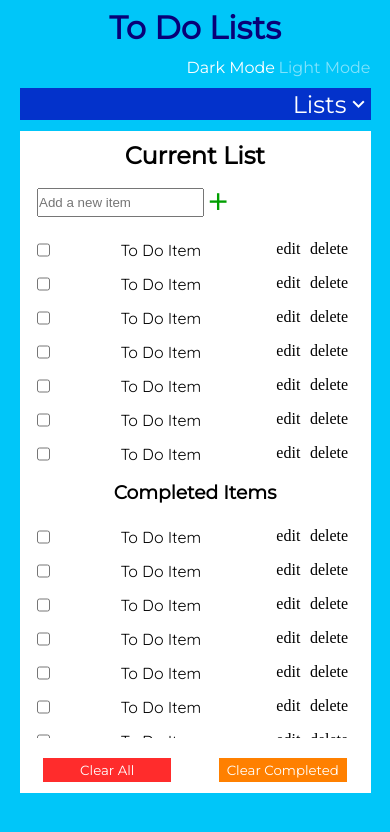
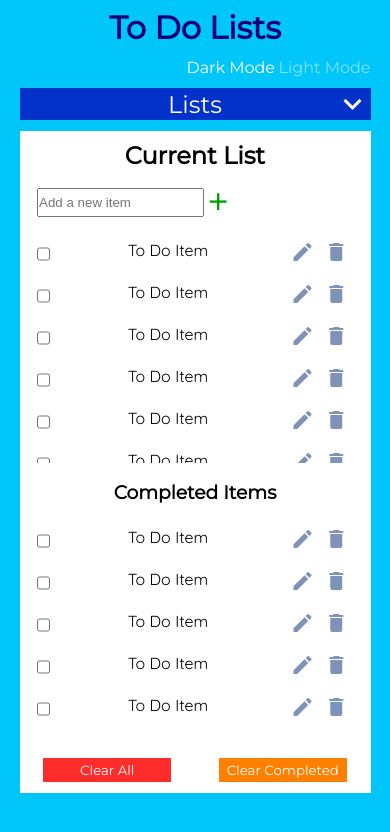
Before and after one commit to JillBirchall/to-do-lists, a React (Create React App) app: page / in a window 390 px wide. Shown: the top 832 px of the page. Built offline with nearby package versions, Linux system fonts and the light colour scheme.

Commit message:
Dark Mode Toggle. Minor CSS Changes.

```diff
--- a/src/App.css
+++ b/src/App.css
@@ -1,5 +1,6 @@
 :root {
   --background-colour: #00c6f9;
+  --main-heading-colour: rgb(8, 0, 119);
   --list-background-colour: white;
   --toggle-button-colour: #0332cb;
   --delete-all-btn-colour: #ff2c2c;
@@ -8,6 +9,9 @@
   --list-item-font-family: "Quicksand", sans-serif;
   --green-icon-colour: #009f00;
   --list-hover-colour: #a9bbf7;
+  --text-colour: black;
+  --edit-icon-colour: rgb(0, 38, 119);
+  --delete-icon-colour: rgb(0, 38, 119);
 }
 
 *,
@@ -21,17 +25,23 @@
   padding: 0;
 }
 
-.main-heading {
-  color: rgb(8, 0, 119);
-  margin: 0px 5px;
+/* COLOURS */
+
+.dark-mode {
+  --background-colour: #333333;
+  --main-heading-colour: rgb(101, 206, 255);
+  --list-background-colour: rgb(8, 8, 8);
+  --toggle-button-colour: #0332cb;
+  --delete-all-btn-colour: #ff2c2c;
+  --delete-completed-btn-colour: #ff8000;
+  --green-icon-colour: #00ff00;
+  --list-hover-colour: #0059ff;
+  --text-colour: white;
+  --edit-icon-colour: rgb(0, 195, 255);
+  --delete-icon-colour: rgb(0, 195, 255);
 }
 
-.main-heading,
-.heading,
-.sub-heading {
-  text-align: center;
-  font-family: var(--heading-font-family);
-}
+/* LAYOUT */
 
 .main-container {
   background-color: var(--background-colour);
@@ -39,47 +49,12 @@
   width: 100vw;
   padding: 2% 5% 2% 5%;
   overflow-y: hidden;
+  color: var(--text-colour);
 }
 
 .lists-container {
   display: flex;
   height: 90%;
-}
-
-.dark-mode-toggle {
-  font-size: 1em;
-  margin-bottom: 1%;
-  display: flex;
-  justify-content: flex-end;
-  color: white;
-  font-family: var(--heading-font-family);
-}
-
-.dark-mode-toggle .inactive {
-  color: rgba(255, 255, 255, 0.5);
-}
-
-.dark-mode-toggle .active:hover {
-  cursor: pointer;
-  text-shadow: 0 0 2px rgb(0, 225, 255), 0 0 5px rgb(255, 255, 255);
-}
-
-.light-mode {
-  margin-left: 1%;
-}
-
-.btn {
-  border: none;
-  color: white;
-  font-family: var(--heading-font-family);
-}
-
-.btn:hover {
-  cursor: pointer;
-}
-
-.lists-toggle-btn {
-  display: none;
 }
 
 .list-names-container {
@@ -106,14 +81,6 @@
 
 .lists {
   overflow-y: scroll;
-}
-
-.list-name:hover {
-  cursor: pointer;
-}
-
-.icons .icon {
-  margin: 0 0.3rem;
 }
 
 .current-list-container {
@@ -162,18 +129,74 @@
   padding: 2% 5%;
 }
 
-.todo-item-text {
-  font-family: var(--list-item-font-family);
-  font-size: 1rem;
+.add-new-list {
+  display: flex;
+  margin-top: 1rem;
+  margin-left: 0.7rem;
 }
 
-.add-new-item {
-  margin-left: 5%;
-  display: flex;
+/* HEADINGS */
+
+.main-heading {
+  color: var(--main-heading-colour);
+  margin: 0px 5px;
 }
 
-.input-box {
-  width: 70%;
+.main-heading,
+.heading,
+.sub-heading {
+  text-align: center;
+  font-family: var(--heading-font-family);
+}
+
+.list-names-heading {
+  margin-top: 5%;
+}
+
+/* BUTTONS & LINKS */
+
+.dark-mode-toggle {
+  font-size: 1em;
+  margin-bottom: 1%;
+  display: flex;
+  justify-content: flex-end;
+  color: white;
+  font-family: var(--heading-font-family);
+}
+
+.dark-mode-toggle .inactive {
+  color: rgba(255, 255, 255, 0.5);
+}
+
+.dark-mode-toggle .active:hover {
+  cursor: pointer;
+  text-shadow: 0 0 2px rgb(0, 225, 255), 0 0 5px rgb(255, 255, 255);
+}
+
+.light-mode-btn {
+  margin-left: 1%;
+}
+
+.btn {
+  border: none;
+  color: white;
+  font-family: var(--heading-font-family);
+}
+
+.btn:hover {
+  cursor: pointer;
+}
+
+.lists-toggle-btn {
+  display: none;
+}
+
+.list-name:hover {
+  cursor: pointer;
+}
+
+.icons .icon {
+  margin: 0 0.3rem;
 }
 
 .delete-btns {
@@ -198,11 +221,19 @@
   background-color: var(--delete-completed-btn-colour);
 }
 
-.add-new-list {
-  display: flex;
-  margin-top: 1rem;
-  margin-left: 0.7rem;
+.delete-all-btn:hover {
+  color: var(--delete-all-btn-colour);
+  background-color: white;
+  border: 2px solid var(--delete-all-btn-colour);
 }
+
+.delete-completed-btn:hover {
+  color: var(--delete-completed-btn-colour);
+  background-color: white;
+  border: 2px solid var(--delete-completed-btn-colour);
+}
+
+/* ICONS */
 
 .icon:hover {
   cursor: pointer;
@@ -213,14 +244,44 @@
   font-size: 1.8em;
 }
 
+.edit-icon,
+.delete-icon {
+  opacity: 0.5;
+}
+
+.edit-icon {
+  color: var(--edit-icon-colour);
+}
+
+.delete-icon {
+  color: var(--delete-icon-colour);
+}
+
+.edit-icon:hover,
+.delete-icon:hover {
+  opacity: 1;
+}
+
+/* INPUT BOXES */
+
+.add-new-item {
+  margin-left: 5%;
+  display: flex;
+}
+
+.input-box {
+  width: 70%;
+}
+
+/* TEXT */
+
+.todo-item-text {
+  font-family: var(--list-item-font-family);
+  font-size: 1rem;
+}
+
 @media (orientation: portrait) and (max-width: 650px) {
-  .main-heading {
-    margin-bottom: 0.7rem;
-  }
-
-  .dark-mode-toggle {
-    margin-bottom: 0.7rem;
-  }
+  /* LAYOUT */
 
   .lists-container {
     flex-direction: column;
@@ -230,24 +291,28 @@
     height: 100%;
   }
 
-  .lists-toggle-btn {
-    display: flex;
-    height: 2rem;
-    width: 100%;
-    background-color: var(--toggle-button-colour);
-    justify-content: flex-end;
-    align-items: center;
-    font-size: 1.5rem;
-  }
-
   .list-names-container {
     height: 85%;
     width: 100%;
   }
 
+  .current-list-container {
+    width: 100%;
+    height: 80%;
+    margin-left: 0px;
+    margin-top: 3%;
+    grid-template-columns: repeat(1, 1fr);
+    grid-template-rows: 1fr repeat(2, 5fr) 1fr;
+    grid-template-areas: "listname" "todolist" "completed" "deletebuttons";
+  }
+
   .lists {
     height: inherit;
     margin-bottom: none;
+  }
+
+  .completed-items {
+    margin-top: 5%;
   }
 
   .hidden {
@@ -261,26 +326,36 @@
     top: 2rem;
   }
 
-  .input-box {
-    width: 50%;
-  }
+  /* HEADINGS */
 
-  .current-list-container {
-    width: 100%;
-    height: 80%;
-    margin-left: 0px;
-    margin-top: 3%;
-    grid-template-columns: repeat(1, 1fr);
-    grid-template-rows: 1fr repeat(2, 5fr) 1fr;
-    grid-template-areas: "listname" "todolist" "completed" "deletebuttons";
+  .main-heading {
+    margin-bottom: 0.7rem;
   }
 
   .current-list-name {
     margin-bottom: 5%;
   }
 
-  .completed-items {
-    margin-top: 5%;
+  /* BUTTONS & LINKS */
+
+  .dark-mode-toggle {
+    margin-bottom: 0.7rem;
+  }
+
+  .lists-toggle-btn {
+    display: flex;
+    height: 2rem;
+    width: 100%;
+    background-color: var(--toggle-button-colour);
+    justify-content: space-around;
+    align-items: center;
+    font-size: 1.5rem;
+    position: relative;
+  }
+
+  .lists-toggle-btn .icon {
+    position: absolute;
+    right: 0;
   }
 
   .delete-btns {
@@ -291,16 +366,21 @@
     height: 1.5rem;
     width: 8rem;
   }
+
+  /* ICONS */
+  .expand-arrow {
+    font-size: 1.5em;
+  }
+
+  /* INPUT BOXES */
+
+  .input-box {
+    width: 50%;
+  }
 }
 
 @media (max-height: 350px) {
-  .dark-mode-toggle {
-    font-size: 0.5rem;
-    display: flex;
-    justify-content: flex-end;
-    color: white;
-    font-family: var(--heading-font-family);
-  }
+  /* HEADINGS */
 
   .main-heading {
     font-size: 1.5rem;
@@ -313,4 +393,14 @@
   .sub-heading {
     font-size: 1rem;
   }
+
+  /* BUTTONS & LINKS */
+
+  .dark-mode-toggle {
+    font-size: 0.5rem;
+    display: flex;
+    justify-content: flex-end;
+    color: white;
+    font-family: var(--heading-font-family);
+  }
 }
--- a/src/App.js
+++ b/src/App.js
@@ -2,24 +2,29 @@ import "./App.css";
 import { useState } from "react";
 import { Lists } from "./Lists";
 import { CurrentList } from "./CurrentList";
+import { DarkModeToggle } from "./DarkModeToggle";
 
 function App() {
   const [isListsMenuOpen, setIsListsMenuOpen] = useState(false);
+  const [isDarkMode, setIsDarkMode] = useState(false);
+
+  function toggleDarkMode(isDarkModeBtn) {
+    if ((isDarkModeBtn && isDarkMode) || (!isDarkModeBtn && !isDarkMode))
+      return;
+    setIsDarkMode(!isDarkMode);
+  }
 
   return (
-    <div className="main-container">
+    <div className={isDarkMode ? "main-container dark-mode" : "main-container"}>
       <h1 className="main-heading">To Do Lists</h1>
-      <div className="dark-mode-toggle">
-        <p className="dark-mode active">Dark Mode</p>
-        <p className="light-mode inactive">Light Mode</p>
-      </div>
+      <DarkModeToggle toggleDarkMode={toggleDarkMode} isDarkMode={isDarkMode} />
       <div className="lists-container">
         <button
           className="lists-toggle-btn btn"
           onClick={() => setIsListsMenuOpen(!isListsMenuOpen)}
         >
           Lists
-          <span class="material-icons icon">
+          <span className="material-icons icon expand-arrow">
             {isListsMenuOpen ? "expand_less" : "expand_more"}
           </span>
         </button>
--- /dev/null
+++ b/src/DarkModeToggle.js
@@ -0,0 +1,22 @@
+import React from "react";
+
+export const DarkModeToggle = ({ toggleDarkMode, isDarkMode }) => {
+  return (
+    <div className="dark-mode-toggle">
+      <p
+        className={isDarkMode ? "inactive" : "active"}
+        onClick={() => toggleDarkMode(true)}
+      >
+        Dark Mode
+      </p>
+      <p
+        className={
+          isDarkMode ? "light-mode-btn active" : "light-mode-btn inactive"
+        }
+        onClick={() => toggleDarkMode(false)}
+      >
+        Light Mode
+      </p>
+    </div>
+  );
+};
--- a/src/ListName.js
+++ b/src/ListName.js
@@ -6,8 +6,8 @@ export const ListName = () => {
       <div className="list-name-container">
         <p className="list-name">List Name</p>
         <div className="icons">
-          <span className="material-icons-outlined icon">edit</span>
-          <span className="material-icons-outlined icon">delete</span>
+          <span className="material-icons icon edit-icon">edit</span>
+          <span className="material-icons icon delete-icon">delete</span>
         </div>
       </div>
       <hr></hr>
--- a/src/ToDoItem.js
+++ b/src/ToDoItem.js
@@ -6,8 +6,8 @@ export const ToDoItem = () => {
       <input type="checkbox"></input>
       <p className="todo-item-text">To Do Item</p>
       <div className="icons">
-        <span className="material-icons-outlined icon">edit</span>
-        <span className="material-icons-outlined icon">delete</span>
+        <span className="material-icons icon edit-icon">edit</span>
+        <span className="material-icons icon delete-icon">delete</span>
       </div>
     </div>
   );
```
